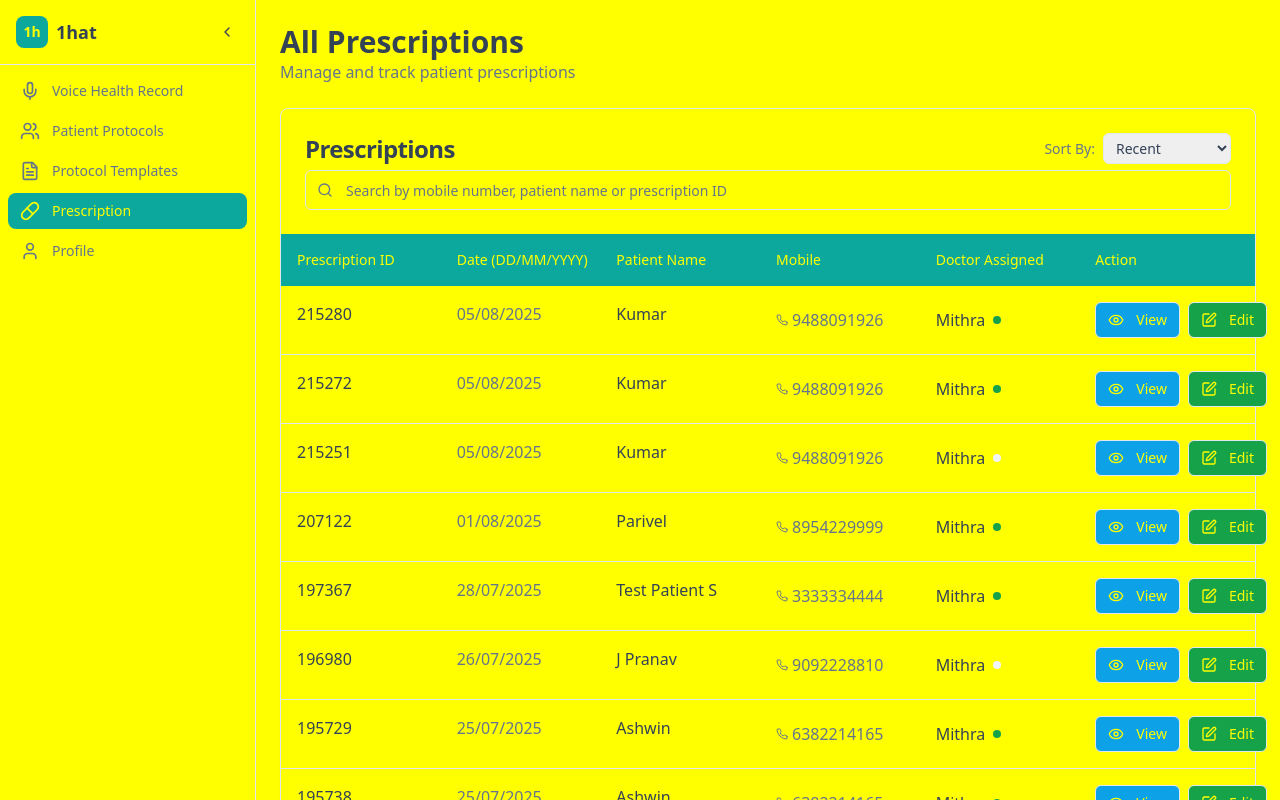
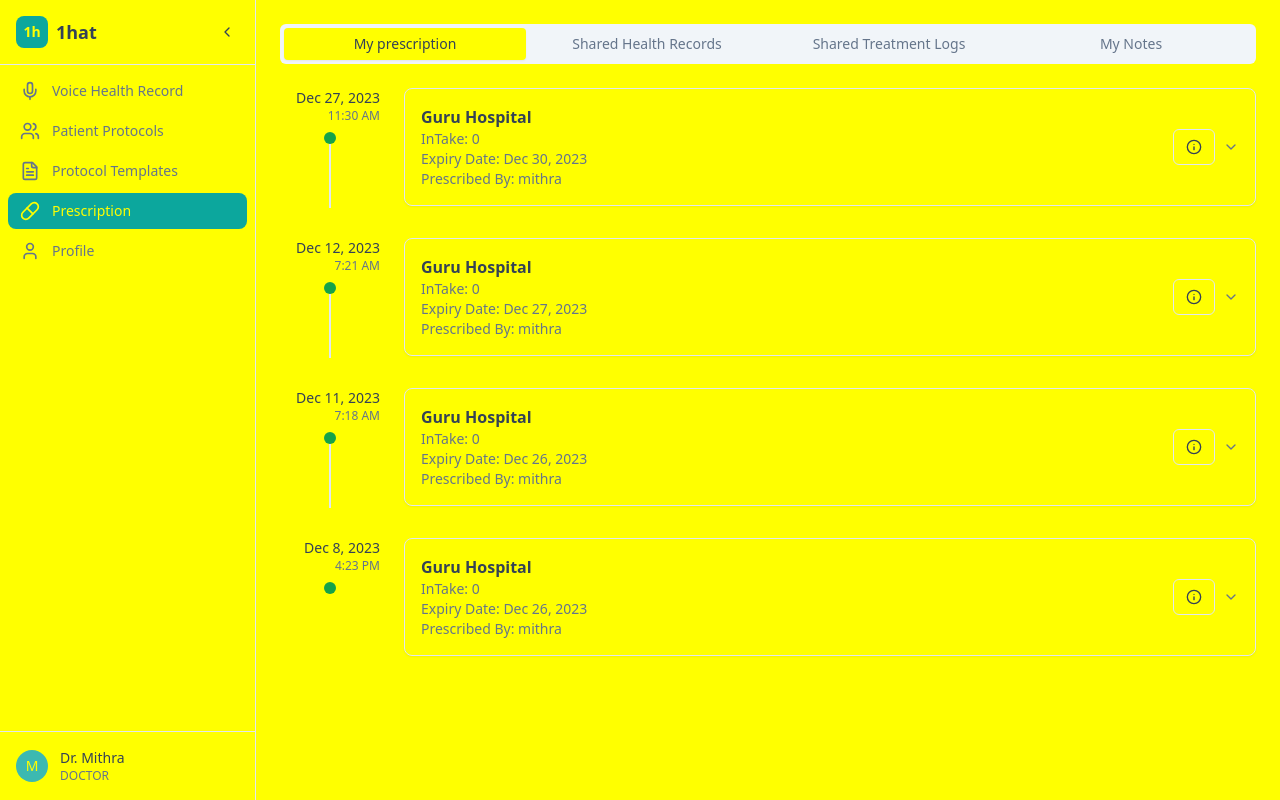
Before and after one commit to kpurusho1/onehatmockup, a React (Vite) app: page /prescription in a window 1280 px wide. Shown: the top 800 px of the page. Built offline with nearby package versions, Linux system fonts and the light colour scheme.

Commit message:
Refactor prescription display
Update the prescription display to match the provided image, including the layout and information presented for each prescription entry.

```diff
--- a/src/pages/Prescription.tsx
+++ b/src/pages/Prescription.tsx
@@ -1,204 +1,228 @@
 import { useState } from "react";
 import { Card, CardContent, CardHeader, CardTitle } from "@/components/ui/card";
 import { Button } from "@/components/ui/button";
-import { Input } from "@/components/ui/input";
-import { Badge } from "@/components/ui/badge";
-import {
-  Search,
-  Calendar,
-  Edit,
-  Eye,
-  Phone,
-  Filter
-} from "lucide-react";
+import { Tabs, TabsContent, TabsList, TabsTrigger } from "@/components/ui/tabs";
+import { Collapsible, CollapsibleContent, CollapsibleTrigger } from "@/components/ui/collapsible";
+import { ChevronDown, ChevronUp, Info } from "lucide-react";
 
 const prescriptions = [
   {
     id: "215280",
-    date: "05/08/2025",
+    date: "Dec 27, 2023",
+    time: "11:30 AM",
+    hospital: "Guru Hospital",
+    inTake: 0,
+    expiryDate: "Dec 30, 2023",
+    prescribedBy: "mithra",
     patientName: "Kumar",
     mobile: "9488091926",
-    doctorAssigned: "Mithra",
-    status: "Active"
+    diagnosis: "Hypertension and Type 2 Diabetes",
+    medications: [
+      { name: "DOLIFF GEL-30G", dosage: "2 times daily", duration: "5 days" },
+      { name: "ZERODOL P TAB", dosage: "1 tablet", duration: "10 days" },
+      { name: "dolomite", dosage: "1 capsule", duration: "5 days" },
+      { name: "ZERODOL P TAB", dosage: "2 tablets", duration: "6 days" },
+      { name: "FUNGICROSS NAIL LACQUER", dosage: "Apply twice", duration: "2 weeks" }
+    ]
   },
   {
     id: "215272",
-    date: "05/08/2025",
+    date: "Dec 12, 2023",
+    time: "7:21 AM",
+    hospital: "Guru Hospital",
+    inTake: 0,
+    expiryDate: "Dec 27, 2023",
+    prescribedBy: "mithra",
     patientName: "Kumar",
     mobile: "9488091926",
-    doctorAssigned: "Mithra",
-    status: "Active"
+    diagnosis: "Common Cold and Fever",
+    medications: [
+      { name: "Paracetamol 500mg", dosage: "1 tablet", duration: "3 days" },
+      { name: "Cetirizine 10mg", dosage: "1 tablet", duration: "5 days" }
+    ]
   },
   {
     id: "215251",
-    date: "05/08/2025",
+    date: "Dec 11, 2023",
+    time: "7:18 AM",
+    hospital: "Guru Hospital",
+    inTake: 0,
+    expiryDate: "Dec 26, 2023",
+    prescribedBy: "mithra",
     patientName: "Kumar",
     mobile: "9488091926",
-    doctorAssigned: "Mithra",
-    status: "Completed"
+    diagnosis: "Gastritis",
+    medications: [
+      { name: "Omeprazole 20mg", dosage: "1 capsule", duration: "7 days" },
+      { name: "Antacid syrup", dosage: "10ml", duration: "5 days" }
+    ]
   },
   {
     id: "207122",
-    date: "01/08/2025",
+    date: "Dec 8, 2023",
+    time: "4:23 PM",
+    hospital: "Guru Hospital",
+    inTake: 0,
+    expiryDate: "Dec 26, 2023",
+    prescribedBy: "mithra",
     patientName: "Parivel",
     mobile: "8954229999",
-    doctorAssigned: "Mithra",
-    status: "Active"
-  },
-  {
-    id: "197367",
-    date: "28/07/2025",
-    patientName: "Test Patient S",
-    mobile: "3333334444",
-    doctorAssigned: "Mithra",
-    status: "Active"
-  },
-  {
-    id: "196980",
-    date: "26/07/2025",
-    patientName: "J Pranav",
-    mobile: "9092228810",
-    doctorAssigned: "Mithra",
-    status: "Completed"
-  },
-  {
-    id: "195729",
-    date: "25/07/2025",
-    patientName: "Ashwin",
-    mobile: "6382214165",
-    doctorAssigned: "Mithra",
-    status: "Active"
-  },
-  {
-    id: "195738",
-    date: "25/07/2025",
-    patientName: "Ashwin",
-    mobile: "6382214165",
-    doctorAssigned: "Mithra",
-    status: "Active"
-  },
-  {
-    id: "128382",
-    date: "30/06/2025",
-    patientName: "Ashwin",
-    mobile: "6382214165",
-    doctorAssigned: "Mithra",
-    status: "Completed"
-  },
-  {
-    id: "70360",
-    date: "12/06/2025",
-    patientName: "Mahi",
-    mobile: "8667082808",
-    doctorAssigned: "Mithra",
-    status: "Active"
+    diagnosis: "Allergic Rhinitis",
+    medications: [
+      { name: "Montelukast 10mg", dosage: "1 tablet", duration: "10 days" },
+      { name: "Nasal spray", dosage: "2 puffs", duration: "7 days" }
+    ]
   }
 ];
 
 export default function Prescription() {
-  const [searchTerm, setSearchTerm] = useState("");
-  const [sortBy, setSortBy] = useState("Recent");
+  const [openItems, setOpenItems] = useState<string[]>([]);
 
-  const filteredPrescriptions = prescriptions.filter(prescription =>
-    prescription.patientName.toLowerCase().includes(searchTerm.toLowerCase()) ||
-    prescription.mobile.includes(searchTerm) ||
-    prescription.id.includes(searchTerm)
+  const toggleItem = (id: string) => {
+    setOpenItems(prev =>
+      prev.includes(id)
+        ? prev.filter(item => item !== id)
+        : [...prev, id]
     );
-
-  const getStatusColor = (status: string) => {
-    return status === "Active" ? "bg-success" : "bg-muted";
   };
 
   return (
-    <div className="p-6 space-y-6">
-      {/* Header */}
-      <div className="flex items-center justify-between">
-        <div>
-          <h1 className="text-3xl font-bold">All Prescriptions</h1>
-          <p className="text-muted-foreground">Manage and track patient prescriptions</p>
+    <div className="p-6 max-w-6xl mx-auto">
+      <Tabs defaultValue="prescription" className="w-full">
+        <TabsList className="grid w-full grid-cols-4">
+          <TabsTrigger value="prescription">My prescription</TabsTrigger>
+          <TabsTrigger value="health-records">Shared Health Records</TabsTrigger>
+          <TabsTrigger value="treatment-logs">Shared Treatment Logs</TabsTrigger>
+          <TabsTrigger value="notes">My Notes</TabsTrigger>
+        </TabsList>
+
+        <TabsContent value="prescription" className="mt-6">
+          <div className="space-y-0">
+            {prescriptions.map((prescription, index) => {
+              const isOpen = openItems.includes(prescription.id);
+              return (
+                <div key={prescription.id} className="flex">
+                  {/* Timeline */}
+                  <div className="flex flex-col items-center mr-6">
+                    <div className="text-right min-w-[100px]">
+                      <div className="text-sm font-medium text-foreground">{prescription.date}</div>
+                      <div className="text-xs text-muted-foreground">{prescription.time}</div>
+                    </div>
+                    <div className="w-3 h-3 bg-success rounded-full mt-2 relative">
+                      {index < prescriptions.length - 1 && (
+                        <div className="absolute top-3 left-1/2 transform -translate-x-1/2 w-0.5 h-16 bg-border"></div>
+                      )}
                     </div>
                   </div>
 
-      {/* Filters */}
-      <Card>
-        <CardHeader>
+                  {/* Content */}
+                  <div className="flex-1 pb-8">
+                    <Collapsible
+                      open={isOpen}
+                      onOpenChange={() => toggleItem(prescription.id)}
+                    >
+                      <CollapsibleTrigger asChild>
+                        <Card className="cursor-pointer hover:shadow-md transition-shadow">
+                          <CardContent className="p-4">
                             <div className="flex items-center justify-between">
-            <CardTitle>Prescriptions</CardTitle>
-            <div className="flex items-center space-x-2">
-              <span className="text-sm text-muted-foreground">Sort By:</span>
-              <select
-                className="text-sm border rounded-md px-2 py-1"
-                value={sortBy}
-                onChange={(e) => setSortBy(e.target.value)}
-              >
-                <option>Recent</option>
-                <option>Patient Name</option>
-                <option>Date</option>
-              </select>
-            </div>
-          </div>
-          <div className="relative">
-            <Search className="absolute left-3 top-3 h-4 w-4 text-muted-foreground" />
-            <Input
-              placeholder="Search by mobile number, patient name or prescription ID"
-              className="pl-10"
-              value={searchTerm}
-              onChange={(e) => setSearchTerm(e.target.value)}
-            />
-          </div>
-        </CardHeader>
-
-        <CardContent className="p-0">
-          {/* Table Header */}
-          <div className="grid grid-cols-6 gap-4 p-4 bg-primary text-primary-foreground font-medium text-sm">
-            <div>Prescription ID</div>
-            <div>Date (DD/MM/YYYY)</div>
-            <div>Patient Name</div>
-            <div>Mobile</div>
-            <div>Doctor Assigned</div>
-            <div>Action</div>
-          </div>
-
-          {/* Table Body */}
-          <div className="divide-y">
-            {filteredPrescriptions.map((prescription) => (
-              <div key={prescription.id} className="grid grid-cols-6 gap-4 p-4 hover:bg-muted/50 transition-colors">
-                <div className="font-medium">{prescription.id}</div>
-                <div className="text-muted-foreground">{prescription.date}</div>
-                <div>{prescription.patientName}</div>
-                <div className="flex items-center space-x-1 text-muted-foreground">
-                  <Phone size={12} />
-                  <span>{prescription.mobile}</span>
+                              <div>
+                                <h3 className="font-semibold text-foreground">{prescription.hospital}</h3>
+                                <p className="text-sm text-muted-foreground">InTake: {prescription.inTake}</p>
+                                <p className="text-sm text-muted-foreground">Expiry Date: {prescription.expiryDate}</p>
+                                <p className="text-sm text-muted-foreground">Prescribed By: {prescription.prescribedBy}</p>
                               </div>
                               <div className="flex items-center space-x-2">
-                  <span>{prescription.doctorAssigned}</span>
-                  <div className={`w-2 h-2 rounded-full ${getStatusColor(prescription.status)}`} />
-                </div>
-                <div className="flex space-x-2">
-                  <Button variant="outline" size="sm" className="bg-info text-info-foreground hover:bg-info/90">
-                    <Eye size={14} className="mr-1" />
-                    View
+                                <Button variant="outline" size="sm">
+                                  <Info size={14} />
                                 </Button>
-                  <Button variant="outline" size="sm" className="bg-success text-success-foreground hover:bg-success/90">
-                    <Edit size={14} className="mr-1" />
-                    Edit
-                  </Button>
-                </div>
-              </div>
-            ))}
-          </div>
-
-          {/* Pagination */}
-          <div className="flex items-center justify-between p-4 border-t">
-            <div className="text-sm text-muted-foreground">
-              Items per page: 10
-            </div>
-            <div className="text-sm text-muted-foreground">
-              1 – 10 of {filteredPrescriptions.length}
+                                {isOpen ? (
+                                  <ChevronUp className="h-4 w-4 text-muted-foreground" />
+                                ) : (
+                                  <ChevronDown className="h-4 w-4 text-muted-foreground" />
+                                )}
                               </div>
                             </div>
                           </CardContent>
                         </Card>
+                      </CollapsibleTrigger>
+
+                      <CollapsibleContent>
+                        <div className="mt-4 space-y-4">
+                          {/* Medical Information */}
+                          <Card>
+                            <CardHeader>
+                              <CardTitle className="text-lg">Medical Information</CardTitle>
+                            </CardHeader>
+                            <CardContent>
+                              <div>
+                                <span className="font-medium">Diagnosis:</span>
+                                <p className="text-muted-foreground mt-1">{prescription.diagnosis}</p>
+                              </div>
+                            </CardContent>
+                          </Card>
+
+                          {/* Prescribed Drugs Information */}
+                          <Card>
+                            <CardHeader>
+                              <CardTitle className="text-lg">Prescribed Drugs Information</CardTitle>
+                            </CardHeader>
+                            <CardContent>
+                              <div className="overflow-x-auto">
+                                <table className="w-full">
+                                  <thead>
+                                    <tr className="border-b">
+                                      <th className="text-left py-2 font-medium">Medicine Name</th>
+                                      <th className="text-left py-2 font-medium">Dosage</th>
+                                      <th className="text-left py-2 font-medium">Duration</th>
+                                    </tr>
+                                  </thead>
+                                  <tbody>
+                                    {prescription.medications.map((med, medIndex) => (
+                                      <tr key={medIndex} className="border-b last:border-b-0">
+                                        <td className="py-2 text-foreground">{med.name}</td>
+                                        <td className="py-2 text-muted-foreground">{med.dosage}</td>
+                                        <td className="py-2 text-muted-foreground">{med.duration}</td>
+                                      </tr>
+                                    ))}
+                                  </tbody>
+                                </table>
+                              </div>
+                            </CardContent>
+                          </Card>
+                        </div>
+                      </CollapsibleContent>
+                    </Collapsible>
+                  </div>
+                </div>
+              );
+            })}
+          </div>
+        </TabsContent>
+
+        <TabsContent value="health-records">
+          <Card>
+            <CardContent className="p-6">
+              <p className="text-muted-foreground">Shared health records will be displayed here.</p>
+            </CardContent>
+          </Card>
+        </TabsContent>
+
+        <TabsContent value="treatment-logs">
+          <Card>
+            <CardContent className="p-6">
+              <p className="text-muted-foreground">Shared treatment logs will be displayed here.</p>
+            </CardContent>
+          </Card>
+        </TabsContent>
+
+        <TabsContent value="notes">
+          <Card>
+            <CardContent className="p-6">
+              <p className="text-muted-foreground">Your notes will be displayed here.</p>
+            </CardContent>
+          </Card>
+        </TabsContent>
+      </Tabs>
     </div>
   );
 }
```
Lines whose indentation alone changed are shown as unchanged.
